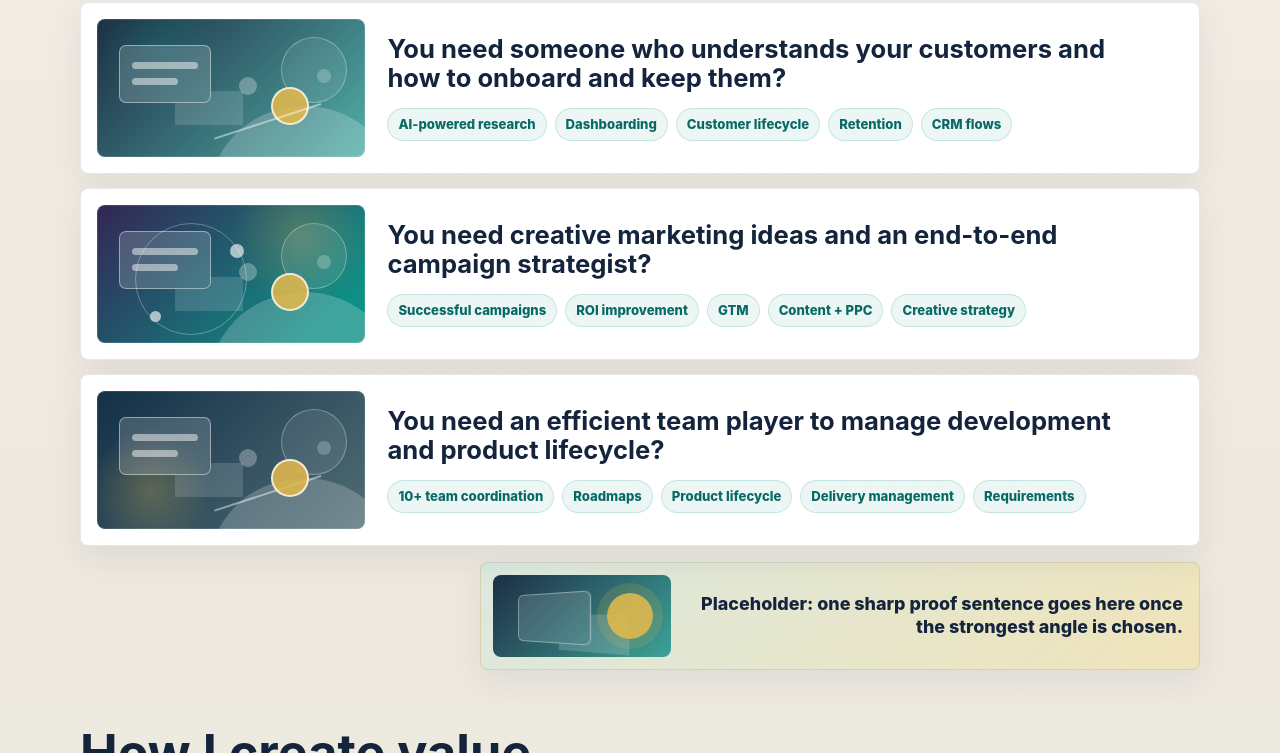
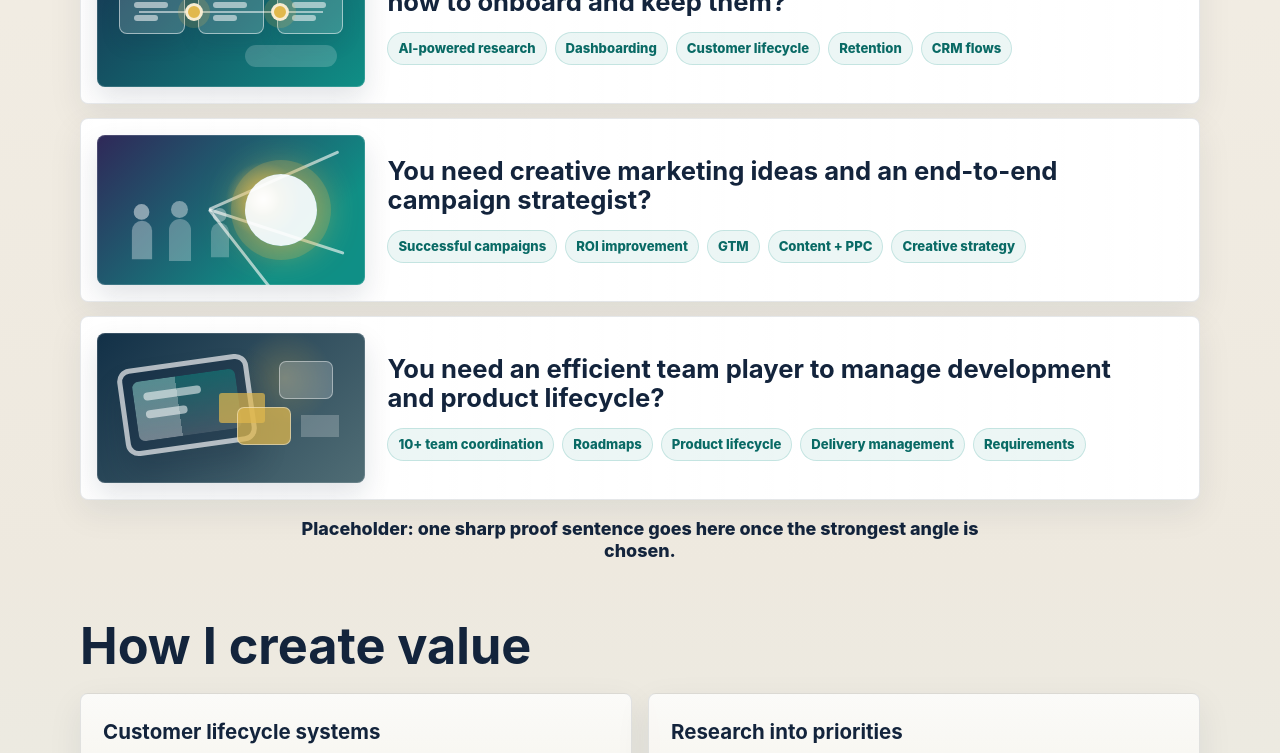
Before and after one commit to naaaaaagz/hiredh, a plain HTML site: page 2.html in a window 1280 px wide. Shown: the part 547-1300 px from the top of the page. Drawn offline with Linux system fonts and the light colour scheme.

Commit message:
Refine alternative hire page visuals

```diff
--- a/2.html
+++ b/2.html
@@ -178,7 +178,7 @@
       align-items: stretch;
       border: 1px solid rgba(255, 255, 255, 0.7);
       border-radius: var(--radius);
-      padding: clamp(28px, 5vw, 54px);
+      padding: clamp(22px, 4vw, 40px);
       background:
         linear-gradient(135deg, rgba(248, 242, 231, 0.96), rgba(232, 239, 235, 0.96)),
         var(--paper-strong);
@@ -204,15 +204,15 @@
 
     h1 {
       max-width: 840px;
-      margin-bottom: 10px;
+      margin-bottom: 8px;
       color: var(--navy);
-      font-size: clamp(2.6rem, 7vw, 5.4rem);
+      font-size: clamp(2.45rem, 6.2vw, 4.85rem);
       line-height: 0.96;
       letter-spacing: 0;
     }
 
     .location {
-      margin-bottom: 22px;
+      margin-bottom: 16px;
       color: var(--muted);
       font-size: 0.98rem;
       font-weight: 750;
@@ -220,9 +220,9 @@
 
     .hero-lead {
       max-width: 780px;
-      margin-bottom: 22px;
+      margin-bottom: 0;
       color: var(--ink);
-      font-size: clamp(1.3rem, 2.5vw, 2rem);
+      font-size: clamp(1.22rem, 2.25vw, 1.78rem);
       line-height: 1.24;
       font-weight: 800;
     }
@@ -248,19 +248,14 @@
     .hero-panel {
       display: flex;
       flex-direction: column;
-      justify-content: space-between;
-      gap: 18px;
-      border: 1px solid var(--line);
-      border-radius: var(--radius);
-      padding: 20px;
-      background: rgba(255, 255, 255, 0.62);
+      justify-content: center;
+      gap: 14px;
+      padding: 4px 0;
     }
 
-    .hero-panel h2 {
-      margin-bottom: 10px;
-      color: var(--navy);
-      font-size: 1.05rem;
-      line-height: 1.25;
+    .hero-panel .button-row {
+      border-top: 1px solid rgba(19, 36, 60, 0.14);
+      padding-top: 14px;
     }
 
     .button-row,
@@ -387,145 +382,243 @@
 
     .help-visual {
       position: relative;
-      min-height: 138px;
+      min-height: 150px;
       overflow: hidden;
       border-radius: var(--radius);
       background:
-        radial-gradient(circle at 22% 22%, rgba(15, 143, 134, 0.22), transparent 28%),
-        linear-gradient(135deg, rgba(19, 36, 60, 0.96), rgba(15, 143, 134, 0.72));
-      box-shadow: inset 0 0 0 1px rgba(255, 255, 255, 0.12);
+        linear-gradient(135deg, rgba(19, 36, 60, 0.96), rgba(15, 143, 134, 0.68));
+      box-shadow:
+        inset 0 0 0 1px rgba(255, 255, 255, 0.14),
+        0 12px 28px rgba(19, 36, 60, 0.12);
     }
 
-    .help-visual::before,
-    .help-visual::after {
+    .help-visual span {
       position: absolute;
+      display: block;
+    }
+
+    .help-card-crm .help-visual {
+      background:
+        linear-gradient(135deg, #173250, #0f8f86);
+    }
+
+    .journey-path {
+      left: 42px;
+      right: 42px;
+      top: 74px;
+      height: 2px;
+      background: rgba(255, 255, 255, 0.52);
+    }
+
+    .journey-step {
+      width: 66px;
+      height: 46px;
+      top: 51px;
+      border: 1px solid rgba(255, 255, 255, 0.52);
+      border-radius: 8px;
+      background: rgba(255, 255, 255, 0.16);
+      box-shadow: 0 10px 20px rgba(19, 36, 60, 0.1);
+    }
+
+    .journey-step::before,
+    .journey-step::after,
+    .tablet-screen::before,
+    .tablet-screen::after {
+      position: absolute;
+      border-radius: 999px;
+      background: rgba(255, 255, 255, 0.54);
       content: "";
     }
 
-    .help-visual::before {
-      width: 190px;
-      height: 92px;
-      right: -28px;
-      bottom: -42px;
-      border-radius: 999px 999px 0 0;
-      background: rgba(255, 255, 255, 0.2);
-      transform: rotate(-7deg);
+    .journey-step::before {
+      width: 34px;
+      height: 6px;
+      left: 14px;
+      top: 13px;
     }
 
-    .help-visual::after {
-      width: 64px;
-      height: 64px;
-      right: 18px;
-      top: 18px;
-      border: 1px solid rgba(255, 255, 255, 0.3);
-      border-radius: 50%;
-      background: rgba(255, 255, 255, 0.08);
+    .journey-step::after {
+      width: 24px;
+      height: 6px;
+      left: 14px;
+      top: 26px;
     }
 
-    .visual-window,
-    .visual-node,
-    .visual-line,
-    .visual-orbit {
-      position: absolute;
-      z-index: 2;
-      display: block;
+    .journey-one {
+      left: 22px;
     }
 
-    .visual-window {
-      width: 92px;
-      height: 58px;
-      left: 22px;
-      top: 26px;
-      border: 1px solid rgba(255, 255, 255, 0.44);
-      border-radius: 7px;
-      background: rgba(255, 255, 255, 0.17);
-      box-shadow: 44px 34px 0 -12px rgba(255, 255, 255, 0.14);
+    .journey-two {
+      left: calc(50% - 33px);
     }
 
-    .visual-window::before,
-    .visual-window::after {
+    .journey-three {
+      right: 22px;
+    }
+
+    .journey-dot {
+      width: 18px;
+      height: 18px;
+      top: 66px;
+      border: 3px solid rgba(255, 255, 255, 0.74);
+      border-radius: 50%;
+      background: var(--gold);
+      box-shadow: 0 0 0 7px rgba(225, 184, 77, 0.18);
+    }
+
+    .journey-dot-one {
+      left: 88px;
+    }
+
+    .journey-dot-two {
+      left: calc(50% + 40px);
+    }
+
+    .journey-label {
+      right: 28px;
+      bottom: 20px;
+      width: 92px;
+      height: 22px;
+      border-radius: 999px;
+      background: rgba(255, 255, 255, 0.18);
+    }
+
+    .help-card-marketing .help-visual {
+      background:
+        radial-gradient(circle at 62% 43%, rgba(255, 255, 255, 0.92), transparent 9%),
+        radial-gradient(circle at 62% 43%, rgba(225, 184, 77, 0.9), transparent 20%),
+        linear-gradient(135deg, #2f2858, #0f8f86 76%);
+    }
+
+    .flash-core {
+      width: 72px;
+      height: 72px;
+      left: 55%;
+      top: 39px;
+      border-radius: 50%;
+      background: rgba(255, 255, 255, 0.92);
+      box-shadow:
+        0 0 0 14px rgba(225, 184, 77, 0.22),
+        0 0 42px rgba(225, 184, 77, 0.82);
+    }
+
+    .flash-ray {
+      width: 142px;
+      height: 3px;
+      left: calc(55% - 36px);
+      top: 73px;
+      border-radius: 999px;
+      background: rgba(255, 255, 255, 0.62);
+      transform-origin: left center;
+    }
+
+    .flash-ray-one {
+      transform: rotate(-24deg);
+    }
+
+    .flash-ray-two {
+      transform: rotate(18deg);
+    }
+
+    .flash-ray-three {
+      width: 100px;
+      transform: rotate(52deg);
+    }
+
+    .person {
+      bottom: 24px;
+      width: 22px;
+      height: 42px;
+      border-radius: 999px 999px 8px 8px;
+      background: rgba(255, 255, 255, 0.34);
+    }
+
+    .person::before {
       position: absolute;
-      left: 12px;
-      right: 12px;
-      height: 7px;
-      border-radius: 999px;
+      width: 17px;
+      height: 17px;
+      left: 2px;
+      top: -18px;
+      border-radius: 50%;
       background: rgba(255, 255, 255, 0.48);
       content: "";
     }
 
-    .visual-window::before {
-      top: 16px;
+    .person-one {
+      left: 34px;
+      transform: scale(0.92);
     }
 
-    .visual-window::after {
-      top: 32px;
-      right: 32px;
+    .person-two {
+      left: 72px;
+      opacity: 0.84;
     }
 
-    .visual-node {
-      width: 38px;
-      height: 38px;
-      right: 56px;
-      bottom: 32px;
-      border: 2px solid rgba(255, 255, 255, 0.74);
-      border-radius: 50%;
-      background: rgba(225, 184, 77, 0.88);
-      box-shadow:
-        -42px -20px 0 -10px rgba(255, 255, 255, 0.28),
-        34px -30px 0 -12px rgba(255, 255, 255, 0.22);
-    }
-
-    .visual-line {
-      width: 112px;
-      height: 2px;
-      right: 44px;
-      bottom: 52px;
-      background: rgba(255, 255, 255, 0.46);
-      transform: rotate(-18deg);
-      transform-origin: right center;
-    }
-
-    .visual-orbit {
-      width: 112px;
-      height: 112px;
-      left: 38px;
-      top: 18px;
-      border: 1px solid rgba(255, 255, 255, 0.3);
-      border-radius: 50%;
-    }
-
-    .visual-orbit::before,
-    .visual-orbit::after {
-      position: absolute;
-      border-radius: 50%;
-      background: rgba(255, 255, 255, 0.62);
-      content: "";
-    }
-
-    .visual-orbit::before {
-      width: 14px;
-      height: 14px;
-      right: 2px;
-      top: 20px;
-    }
-
-    .visual-orbit::after {
-      width: 11px;
-      height: 11px;
-      left: 14px;
-      bottom: 12px;
-    }
-
-    .help-card-marketing .help-visual {
-      background:
-        radial-gradient(circle at 76% 22%, rgba(225, 184, 77, 0.26), transparent 30%),
-        linear-gradient(135deg, #332654, #0f8f86 85%);
+    .person-three {
+      left: 112px;
+      transform: scale(0.82);
+      opacity: 0.72;
     }
 
     .help-card-delivery .help-visual {
       background:
-        radial-gradient(circle at 20% 72%, rgba(225, 184, 77, 0.28), transparent 26%),
+        radial-gradient(circle at 70% 30%, rgba(225, 184, 77, 0.22), transparent 22%),
         linear-gradient(135deg, #123047, #506d75);
+    }
+
+    .tablet {
+      left: 24px;
+      top: 28px;
+      width: 132px;
+      height: 88px;
+      border: 5px solid rgba(255, 255, 255, 0.66);
+      border-radius: 13px;
+      background: rgba(19, 36, 60, 0.34);
+      box-shadow: 0 20px 28px rgba(19, 36, 60, 0.24);
+      transform: rotate(-8deg);
+    }
+
+    .tablet-screen {
+      inset: 9px;
+      border-radius: 7px;
+      background:
+        linear-gradient(90deg, rgba(255, 255, 255, 0.28) 42%, transparent 42%),
+        linear-gradient(180deg, rgba(15, 143, 134, 0.48), rgba(255, 255, 255, 0.12));
+    }
+
+    .tablet-screen::before {
+      width: 58px;
+      height: 8px;
+      left: 10px;
+      top: 12px;
+    }
+
+    .tablet-screen::after {
+      width: 42px;
+      height: 8px;
+      left: 10px;
+      top: 30px;
+    }
+
+    .build-block {
+      width: 54px;
+      height: 38px;
+      right: 32px;
+      border: 1px solid rgba(255, 255, 255, 0.42);
+      border-radius: 7px;
+      background: rgba(255, 255, 255, 0.2);
+      box-shadow: -64px 28px 0 -4px rgba(225, 184, 77, 0.7);
+    }
+
+    .block-one {
+      top: 28px;
+    }
+
+    .block-two {
+      top: 74px;
+      right: 74px;
+      background: rgba(225, 184, 77, 0.74);
+      box-shadow: 56px 0 0 -8px rgba(255, 255, 255, 0.22);
     }
 
     .help-content {
@@ -563,54 +656,9 @@
     }
 
     .help-close {
-      display: grid;
-      width: min(720px, 100%);
-      grid-template-columns: minmax(120px, 0.36fr) minmax(0, 1fr);
-      gap: 18px;
-      align-items: center;
-      margin: 16px 0 0 auto;
-      border: 1px solid rgba(19, 36, 60, 0.1);
-      border-radius: var(--radius);
-      padding: 12px 16px 12px 12px;
-      background: linear-gradient(135deg, rgba(216, 232, 223, 0.84), rgba(242, 223, 154, 0.54));
-      box-shadow: 0 12px 34px rgba(19, 36, 60, 0.07);
-    }
-
-    .close-art {
-      position: relative;
-      min-height: 82px;
-      overflow: hidden;
-      border-radius: var(--radius);
-      background:
-        linear-gradient(135deg, rgba(19, 36, 60, 0.95), rgba(15, 143, 134, 0.78));
-    }
-
-    .close-art::before,
-    .close-art::after {
-      position: absolute;
-      content: "";
-    }
-
-    .close-art::before {
-      width: 74px;
-      height: 48px;
-      left: 20px;
-      top: 18px;
-      border: 1px solid rgba(255, 255, 255, 0.38);
-      border-radius: 6px;
-      background: rgba(255, 255, 255, 0.14);
-      box-shadow: 38px 14px 0 -8px rgba(255, 255, 255, 0.16);
-      transform: perspective(120px) rotateY(-18deg);
-    }
-
-    .close-art::after {
-      width: 46px;
-      height: 46px;
-      right: 18px;
-      top: 18px;
-      border-radius: 50%;
-      background: rgba(225, 184, 77, 0.9);
-      box-shadow: 0 0 0 10px rgba(225, 184, 77, 0.16);
+      width: min(760px, 100%);
+      margin: 18px auto 0;
+      padding: 0 18px;
     }
 
     .help-close p {
@@ -619,7 +667,7 @@
       font-size: 1.12rem;
       font-weight: 850;
       line-height: 1.25;
-      text-align: right;
+      text-align: center;
     }
 
     .work-grid {
@@ -690,8 +738,8 @@
 
     .fit-grid {
       display: grid;
-      width: min(var(--max), calc(100% - 40px));
-      grid-template-columns: 0.95fr 1.05fr;
+      width: min(640px, calc(100% - 40px));
+      grid-template-columns: 1fr;
       gap: 16px;
       margin: 0 auto;
     }
@@ -906,12 +954,11 @@
       }
 
       .help-close {
-        grid-template-columns: 1fr;
-        padding: 12px;
+        padding: 0 8px;
       }
 
       .help-close p {
-        text-align: left;
+        text-align: center;
       }
 
       .button-row,
@@ -976,7 +1023,6 @@
         </div>
         <aside class="hero-panel" aria-label="Contact and CV links">
           <div>
-            <h2>Shareable profile</h2>
             <div class="cv-grid">
               <a class="cv-link" href="david_halmi_cv_np_en.pdf" download>English CV</a>
               <a class="cv-link" href="halmi_david_oneletrajz_np_hu.pdf" download>Hungarian CV</a>
@@ -996,9 +1042,13 @@
         <div class="help-grid">
           <article class="help-card help-card-crm">
             <div class="help-visual" aria-hidden="true">
-              <span class="visual-window"></span>
-              <span class="visual-node"></span>
-              <span class="visual-line"></span>
+              <span class="journey-path"></span>
+              <span class="journey-step journey-one"></span>
+              <span class="journey-step journey-two"></span>
+              <span class="journey-step journey-three"></span>
+              <span class="journey-dot journey-dot-one"></span>
+              <span class="journey-dot journey-dot-two"></span>
+              <span class="journey-label"></span>
             </div>
             <div class="help-content">
               <h3>You need someone who understands your customers and how to onboard and keep them?</h3>
@@ -1014,9 +1064,13 @@
 
           <article class="help-card help-card-marketing">
             <div class="help-visual" aria-hidden="true">
-              <span class="visual-orbit"></span>
-              <span class="visual-window"></span>
-              <span class="visual-node"></span>
+              <span class="flash-ray flash-ray-one"></span>
+              <span class="flash-ray flash-ray-two"></span>
+              <span class="flash-ray flash-ray-three"></span>
+              <span class="flash-core"></span>
+              <span class="person person-one"></span>
+              <span class="person person-two"></span>
+              <span class="person person-three"></span>
             </div>
             <div class="help-content">
               <h3>You need creative marketing ideas and an end-to-end campaign strategist?</h3>
@@ -1032,9 +1086,11 @@
 
           <article class="help-card help-card-delivery">
             <div class="help-visual" aria-hidden="true">
-              <span class="visual-window"></span>
-              <span class="visual-line"></span>
-              <span class="visual-node"></span>
+              <span class="tablet">
+                <span class="tablet-screen"></span>
+              </span>
+              <span class="build-block block-one"></span>
+              <span class="build-block block-two"></span>
             </div>
             <div class="help-content">
               <h3>You need an efficient team player to manage development and product lifecycle?</h3>
@@ -1049,7 +1105,6 @@
           </article>
         </div>
         <div class="help-close">
-          <div class="close-art" aria-hidden="true"></div>
           <p>Placeholder: one sharp proof sentence goes here once the strongest angle is chosen.</p>
         </div>
       </section>
@@ -1109,15 +1164,6 @@
               <span class="chip">Product Operations</span>
             </div>
           </article>
-          <article class="fit-card">
-            <h3>Hire me if</h3>
-            <ul>
-              <li>Your team needs strategy and hands-on execution in the same person.</li>
-              <li>The role touches both business and technical teams.</li>
-              <li>You need customer data, priorities and delivery to become more connected.</li>
-              <li>You value clear ownership, direct communication and practical momentum.</li>
-            </ul>
-          </article>
         </div>
       </section>
 
@@ -1139,7 +1185,6 @@
         </div>
         <aside class="hero-panel" aria-label="Kapcsolat és CV linkek">
           <div>
-            <h2>Megosztható profil</h2>
             <div class="cv-grid">
               <a class="cv-link" href="david_halmi_cv_np_en.pdf" download>Angol CV</a>
               <a class="cv-link" href="halmi_david_oneletrajz_np_hu.pdf" download>Magyar CV</a>
@@ -1159,9 +1204,13 @@
         <div class="help-grid">
           <article class="help-card help-card-crm">
             <div class="help-visual" aria-hidden="true">
-              <span class="visual-window"></span>
-              <span class="visual-node"></span>
-              <span class="visual-line"></span>
+              <span class="journey-path"></span>
+              <span class="journey-step journey-one"></span>
+              <span class="journey-step journey-two"></span>
+              <span class="journey-step journey-three"></span>
+              <span class="journey-dot journey-dot-one"></span>
+              <span class="journey-dot journey-dot-two"></span>
+              <span class="journey-label"></span>
             </div>
             <div class="help-content">
               <h3>Kell valaki, aki érti az ügyfeleidet, és tudja hogyan kell őket onboardolni és megtartani?</h3>
@@ -1177,9 +1226,13 @@
 
           <article class="help-card help-card-marketing">
             <div class="help-visual" aria-hidden="true">
-              <span class="visual-orbit"></span>
-              <span class="visual-window"></span>
-              <span class="visual-node"></span>
+              <span class="flash-ray flash-ray-one"></span>
+              <span class="flash-ray flash-ray-two"></span>
+              <span class="flash-ray flash-ray-three"></span>
+              <span class="flash-core"></span>
+              <span class="person person-one"></span>
+              <span class="person person-two"></span>
+              <span class="person person-three"></span>
             </div>
             <div class="help-content">
               <h3>Kellenek kreatív marketing ötletek és end-to-end kampánystratégia?</h3>
@@ -1195,9 +1248,11 @@
 
           <article class="help-card help-card-delivery">
             <div class="help-visual" aria-hidden="true">
-              <span class="visual-window"></span>
-              <span class="visual-line"></span>
-              <span class="visual-node"></span>
+              <span class="tablet">
+                <span class="tablet-screen"></span>
+              </span>
+              <span class="build-block block-one"></span>
+              <span class="build-block block-two"></span>
             </div>
             <div class="help-content">
               <h3>Kell egy hatékony csapatjátékos fejlesztéshez és product lifecycle menedzsmenthez?</h3>
@@ -1212,7 +1267,6 @@
           </article>
         </div>
         <div class="help-close">
-          <div class="close-art" aria-hidden="true"></div>
           <p>Placeholder: ide kerül majd egy éles bizonyító mondat, ha kiválasztottuk a legerősebb irányt.</p>
         </div>
       </section>
@@ -1271,15 +1325,6 @@
               <span class="chip">Cross-functional Delivery</span>
               <span class="chip">Product Operations</span>
             </div>
-          </article>
-          <article class="fit-card">
-            <h3>Beszéljünk, ha</h3>
-            <ul>
-              <li>A csapatnak stratégiára és kézzelfogható végrehajtásra is szüksége van ugyanattól az embertől.</li>
-              <li>A szerep üzleti és technikai csapatokat is érint.</li>
-              <li>Az ügyféladatot, prioritásokat és deliveryt össze kell kötni.</li>
-              <li>Fontos a tiszta felelősség, az egyenes kommunikáció és a gyakorlati lendület.</li>
-            </ul>
           </article>
         </div>
       </section>
```
